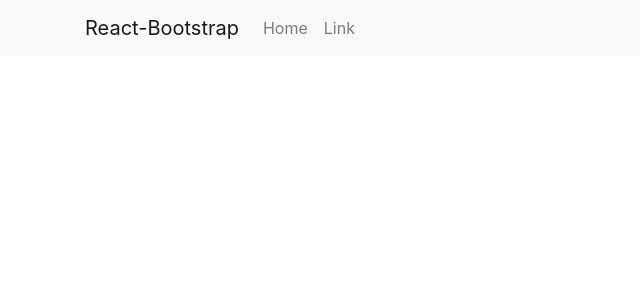
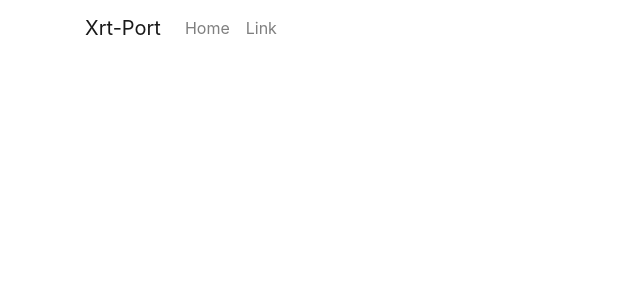
Before and after one commit to Skallad/artport, a React (Create React App) app: page / in a window 1280 px wide. Shown: the top 300 px of the page, without its empty margins (0-640 px from the left). Built offline with nearby package versions, Linux system fonts and the light colour scheme.

Commit message:
Alter navbar, remove dropdown, put in container

```diff
--- a/src/components/NavBar.js
+++ b/src/components/NavBar.js
@@ -3,9 +3,9 @@ import {Navbar, Container, Nav} from 'react-bootstrap'
 
 const NavBar = () => {
     return (
-        <Navbar bg="light" expand="lg">
+        <Navbar expand="md" fixed="top">
             <Container>
-                <Navbar.Brand href="#home">React-Bootstrap</Navbar.Brand>
+                <Navbar.Brand href="#home">Xrt-Port</Navbar.Brand>
                 <Navbar.Toggle aria-controls="basic-navbar-nav"/>
                 <Navbar.Collapse id="basic-navbar-nav">
                     <Nav className="mr-auto">
```
